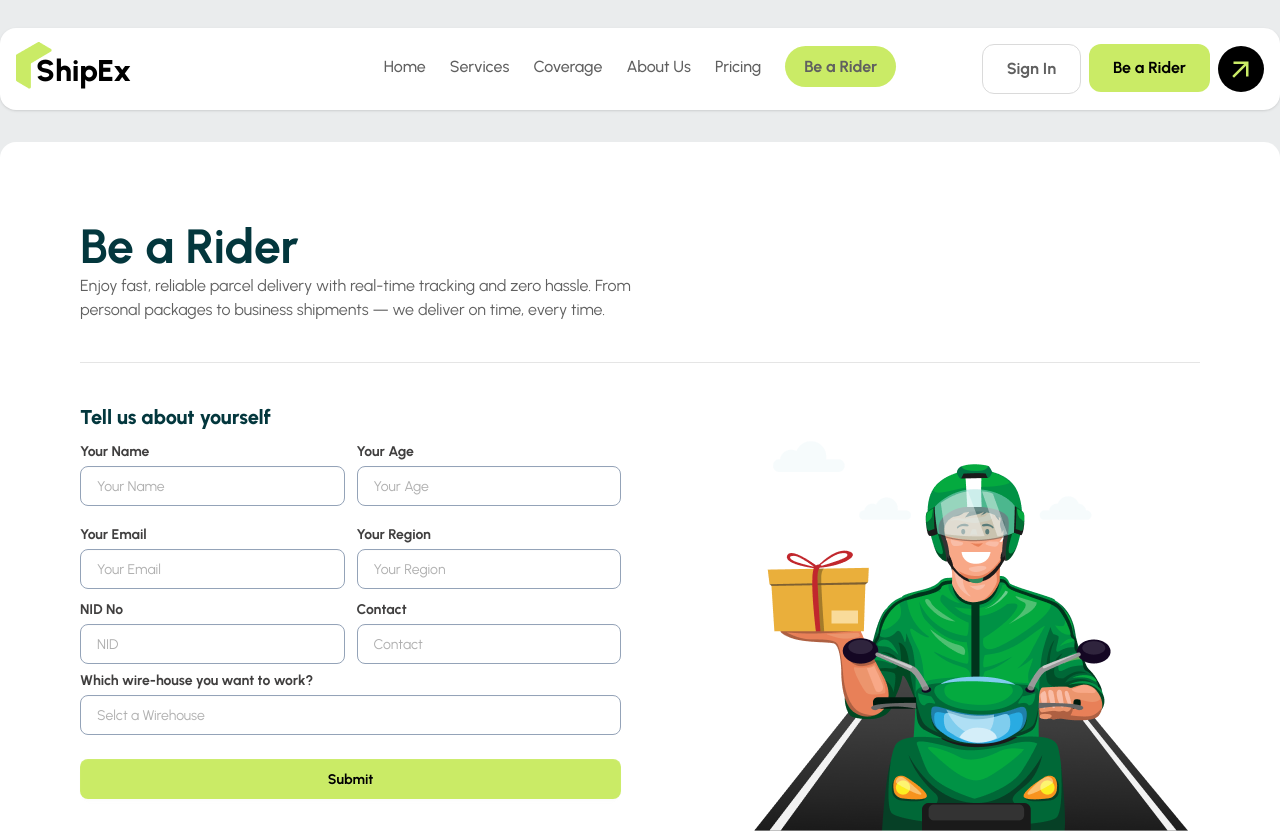
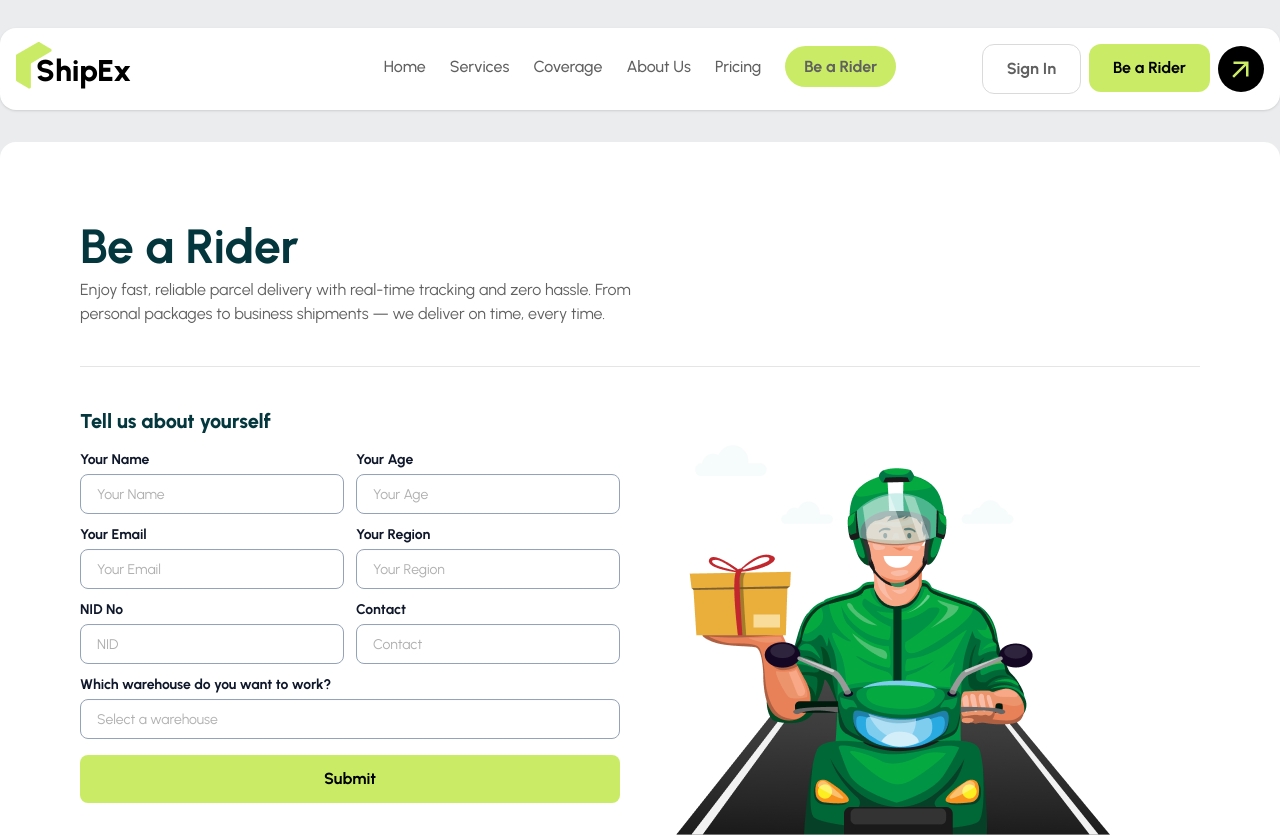
Before and after one commit to Riad-Zz/ShipEx, a React (Vite) app: page /berider in a window 1280 px wide. Shown: the top 837 px of the page. Built offline with nearby package versions, Linux system fonts and the light colour scheme; no server answers.

Commit message:
Reponsivenesss fix in Be a rider and Forget password page

```diff
--- a/src/Pages/Authentication/Login.jsx
+++ b/src/Pages/Authentication/Login.jsx
@@ -65,9 +65,9 @@ const Login = () => {
             {   //--------------Forget Password Page ---------------------
                 forget ?
 
-                    <div>
-                        <p className='font-bold text-5xl text-black'>Forgot Password</p>
-                        <p className='text-black py-4'>Enter your email address and we’ll send you a reset link.</p>
+                    <div className='py-10 px-5 border border-[#94A3B8] lg:border-none rounded-2xl lg:p-0'>
+                        <p className='font-bold text-2xl lg:text-4xl text-black text-center lg:text-left'>Forgot Password</p>
+                        <p className='text-black py-4 text-center lg:text-left'>Enter your email address and we’ll send you a reset link.</p>
                         <label className="label font-bold text-[#403F3F] text-[16px] mb-2">Email</label>
                         <input
                             type="text"
--- a/src/Pages/BeRider/BeRider.jsx
+++ b/src/Pages/BeRider/BeRider.jsx
@@ -1,126 +1,157 @@
 import React from 'react';
 import { useForm } from 'react-hook-form';
-import riderModel from '../../assets/Others/agent-pending.png'
+import riderModel from '../../assets/Others/agent-pending.png';
 
 const BeRider = () => {
-    const { register, handleSubmit, watch, formState: { errors } } = useForm()
+    const {
+        register,
+        handleSubmit,
+        formState: { errors }
+    } = useForm();
 
-    const handleRiderRegistration = (data) => {
+    const handleRiderRegistration = (data,e) => {
         console.log(data);
-    }
+        e.target.reset() ;
+    };
 
     return (
-        <div className='max-w-7xl mx-auto bg-white mt-8 p-20 rounded-2xl mb-30'>
-            <p className='text-5xl text-[#03373D] font-bold'>Be a Rider</p>
-            <p className='max-w-xl mt-1'>Enjoy fast, reliable parcel delivery with real-time tracking and zero hassle. From personal packages to business shipments — we deliver on time, every time.</p>
-            <hr className='border-t border-[#0000001a] my-10' />
-            <div className='flex justify-between'>
-                {/* form div */}
-                <div>
-                    <p className='text-xl text-[#03373D] font-extrabold'>Tell us about yourself</p>
+        <div className="max-w-[95%] xl:max-w-7xl mx-auto bg-white mt-8 p-8 py-14 lg:p-20 rounded-2xl mb-20">
+            <p className="text-5xl text-[#03373D] font-bold">Be a Rider</p>
+            <p className="max-w-xl mt-2">
+                Enjoy fast, reliable parcel delivery with real-time tracking and zero hassle.
+                From personal packages to business shipments — we deliver on time, every time.
+            </p>
+
+            <hr className="border-t border-[#0000001a] my-10" />
+
+            <div className="flex flex-col lg:flex-row gap-10">
+                {/* FORM */}
+                <div className="flex-1">
+                    <p className="text-xl text-[#03373D] font-extrabold mb-3">
+                        Tell us about yourself
+                    </p>
+
                     <form onSubmit={handleSubmit(handleRiderRegistration)}>
-                        {/* Info 01  */}
-                        <div className='mt-2 flex justify-between gap-3'>
-                            {/* Item 01  */}
-                            <div className='w-1/2'>
-                                <label className="label font-bold text-[#403F3F] text-[14px] mb-1">Your Name</label>
+                        {/* INFO 01 */}
+                        <div className="flex flex-col md:flex-row gap-3">
+                            <div className="w-full md:w-1/2">
+                                <label className="label font-bold text-[14px] mb-1 text-[#0F172A]">Your Name</label>
                                 <input
                                     type="text"
-                                    className="input mb-3 w-full bg-white border-[#94A3B8] py-4 px-4 rounded-lg outline-none"
                                     placeholder="Your Name"
-                                    name='name'
+                                    className="input w-full py-4 px-4 rounded-lg border border-[#94A3B8]"
                                     {...register('name', { required: true })}
                                 />
-                                {errors.email && <p className='text-red-600 text-sm mb-2'>Please Enter your Name</p>}
+                                {errors.name && (
+                                    <p className="text-red-600 text-sm mt-1">Please enter your name</p>
+                                )}
                             </div>
-                            <div className='w-1/2'>
-                                {/* Item 02  */}
-                                <label className="label font-bold text-[#403F3F] text-[14px] mb-1">Your Age</label>
+
+                            <div className="w-full md:w-1/2">
+                                <label className="label font-bold text-[14px] mb-1 text-[#0F172A]">Your Age</label>
                                 <input
                                     type="number"
-                                    className="input mb-3 w-full bg-white border-[#94A3B8] py-4 px-4 rounded-lg outline-none"
                                     placeholder="Your Age"
-                                    name='age'
+                                    className="input w-full py-4 px-4 rounded-lg border border-[#94A3B8]"
                                     {...register('age', { required: true })}
                                 />
-                                {errors.email && <p className='text-red-600 text-sm mb-2'>Please Enter your age</p>}
-                            </div>
-                        </div>
-                        {/* Info 02  */}
-                        <div className='mt-1 flex justify-between gap-3'>
-                            {/* Item 01  */}
-                            <div className='w-1/2'>
-                                <label className="label font-bold text-[#403F3F] text-[14px] mb-1">Your Email</label>
-                                <input
-                                    type="email"
-                                    className="input mb-1 w-full bg-white border-[#94A3B8] py-4 px-4 rounded-lg outline-none"
-                                    placeholder="Your Email"
-                                    name='email'
-                                    {...register('email', { required: true })}
-                                />
-                                {errors.email && <p className='text-red-600 text-sm mb-1'>Please Enter your Email</p>}
-                            </div>
-                            <div className='w-1/2'>
-                                {/* Item 02  */}
-                                <label className="label font-bold text-[#403F3F] text-[14px] mb-1">Your Region</label>
-                                <input
-                                    type="text"
-                                    className="input mb-1 w-full bg-white border-[#94A3B8] py-4 px-4 rounded-lg outline-none"
-                                    placeholder="Your Region"
-                                    name='Region'
-                                    {...register('Region', { required: true })}
-                                />
-                                {errors.email && <p className='text-red-600 text-sm mb-2'>Please Enter your Region</p>}
+                                {errors.age && (
+                                    <p className="text-red-600 text-sm mt-1">Please enter your age</p>
+                                )}
                             </div>
                         </div>
 
-                        {/* Info 03  */}
-                        <div className='mt-1 flex justify-between gap-3'>
-                            {/* Item 01  */}
-                            <div className='w-1/2'>
-                                <label className="label font-bold text-[#403F3F] text-[14px] mb-1">NID No</label>
+                        {/* INFO 02 */}
+                        <div className="mt-2 flex flex-col md:flex-row gap-3">
+                            <div className="w-full md:w-1/2">
+                                <label className="label font-bold text-[14px] mb-1 text-[#0F172A]">Your Email</label>
+                                <input
+                                    type="email"
+                                    placeholder="Your Email"
+                                    className="input w-full py-4 px-4 rounded-lg border border-[#94A3B8]"
+                                    {...register('email', { required: true })}
+                                />
+                                {errors.email && (
+                                    <p className="text-red-600 text-sm mt-1">Please enter your email</p>
+                                )}
+                            </div>
+
+                            <div className="w-full md:w-1/2">
+                                <label className="label font-bold text-[14px] text-[#0F172A] mb-1">Your Region</label>
                                 <input
                                     type="text"
-                                    className="input mb-1 w-full bg-white border-[#94A3B8] py-4 px-4 rounded-lg outline-none"
+                                    placeholder="Your Region"
+                                    className="input w-full py-4 px-4 rounded-lg border border-[#94A3B8]"
+                                    {...register('region', { required: true })}
+                                />
+                                {errors.region && (
+                                    <p className="text-red-600 text-sm mt-1">Please enter your region</p>
+                                )}
+                            </div>
+                        </div>
+
+                        {/* INFO 03 */}
+                        <div className="mt-2 flex flex-col md:flex-row gap-3">
+                            <div className="w-full md:w-1/2">
+                                <label className="label font-bold text-[14px] mb-1 text-[#0F172A]">NID No</label>
+                                <input
+                                    type="text"
                                     placeholder="NID"
-                                    name='nid'
+                                    className="input w-full py-4 px-4 rounded-lg border border-[#94A3B8]"
                                     {...register('nid', { required: true })}
                                 />
-                                {errors.email && <p className='text-red-600 text-sm mb-1'>Please Enter your NID</p>}
+                                {errors.nid && (
+                                    <p className="text-red-600 text-sm mt-1">Please enter your NID</p>
+                                )}
                             </div>
-                            <div className='w-1/2'>
-                                {/* Item 02  */}
-                                <label className="label font-bold text-[#403F3F] text-[14px] mb-1">Contact</label>
+
+                            <div className="w-full md:w-1/2">
+                                <label className="label font-bold text-[14px] mb-1 text-[#0F172A]">Contact</label>
                                 <input
                                     type="text"
-                                    className="input mb-1 w-full bg-white border-[#94A3B8] py-4 px-4 rounded-lg outline-none"
                                     placeholder="Contact"
-                                    name='contact'
+                                    className="input w-full py-4 px-4 rounded-lg border border-[#94A3B8]"
                                     {...register('contact', { required: true })}
                                 />
-                                {errors.email && <p className='text-red-600 text-sm mb-2'>Please Enter your Contact</p>}
+                                {errors.contact && (
+                                    <p className="text-red-600 text-sm mt-1">Please enter your contact</p>
+                                )}
                             </div>
                         </div>
-                        {/* Last  */}
-                        <div>
-                            <label className="label font-bold text-[#403F3F] text-[14px] mb-1">Which wire-house you want to work?</label>
+
+                        {/* INFO 04 */}
+                        <div className="mt-2">
+                            <label className="label font-bold text-[14px] mb-1 text-[#0F172A]">
+                                Which warehouse do you want to work?
+                            </label>
                             <input
                                 type="text"
-                                className="input mb-3 w-full bg-white border-[#94A3B8] py-4 px-4 rounded-lg outline-none"
-                                placeholder="Selct a Wirehouse"
-                                name='wirehouse'
-                                {...register('wirehouse', { required: true })}
+                                placeholder="Select a warehouse"
+                                className="input w-full py-4 px-4 rounded-lg border border-[#94A3B8]"
+                                {...register('warehouse', { required: true })}
                             />
+                            {errors.warehouse && (
+                                <p className="text-red-600 text-sm mt-1">Please select a warehouse</p>
+                            )}
                         </div>
-                        {/* Submit Buttton  */}
-                        <button type="submit" className="btn mt-3 bg-primary transition font-bold border-none text-black w-full py-3 rounded-lg">
+
+                        {/* SUBMIT */}
+                        <button
+                            type="submit"
+                            className="mt-4 cursor-pointer text-black w-full py-3 bg-primary font-bold rounded-lg"
+                        >
                             Submit
                         </button>
                     </form>
                 </div>
-                {/* image div  */}
-                <div>
-                    <img src={riderModel} alt="" />
+
+                {/* IMAGE */}
+                <div className="flex-1 hidden lg:block justify-center items-center">
+                    <img
+                        src={riderModel}
+                        alt="Rider"
+                        className="max-w-full h-auto"
+                    />
                 </div>
             </div>
         </div>
```
